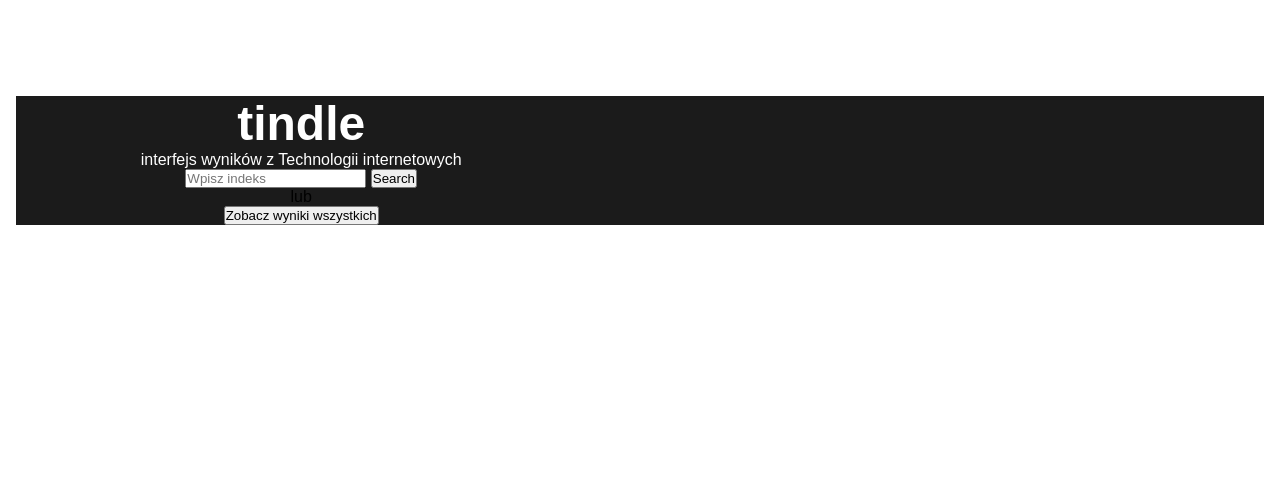
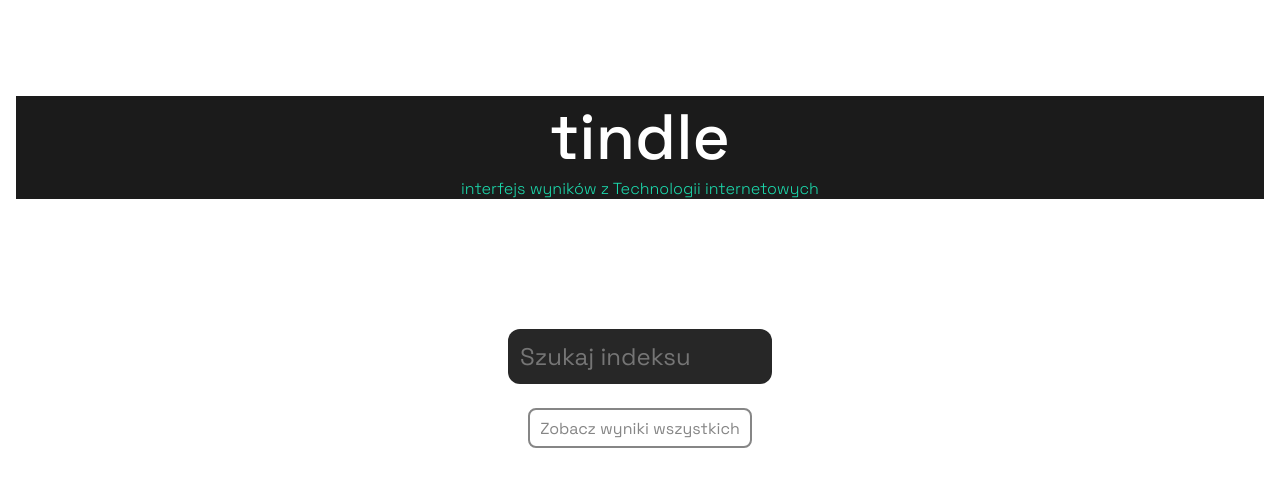
Before and after one commit to kjubik/tindle, a SvelteKit app: page / in a window 1280 px wide. Shown: the top 486 px of the page. Built offline with nearby package versions, Linux system fonts and the light colour scheme.

Commit message:
styled landing page

```diff
--- a/src/routes/+layout.svelte
+++ b/src/routes/+layout.svelte
@@ -4,8 +4,11 @@
 
 <style>
 
+@import url('https://fonts.googleapis.com/css2?family=Space+Grotesk:wght@300;400;500;600;700&display=swap');
+
 body {
     background-color: #1B1B1B;
+    font-size: 16px;
 }
 
 </style>
--- a/src/routes/+page.svelte
+++ b/src/routes/+page.svelte
@@ -21,12 +21,12 @@
 
         <div id="actions">
             <div class="search-bar">
-                <input type="text" bind:value={searchId} on:keypress={ handleKeyPress } placeholder="Wpisz indeks">
-                <button on:click={search}>Search</button>
+                <!-- <button id="search" on:click={search}>Search</button> -->
+                <input type="text" bind:value={searchId} on:keypress={ handleKeyPress } placeholder="Szukaj indeksu">
             </div>
-            <p class="small-text">lub</p>
+            <!-- <p class="small-text">lub</p> -->
             <div class="button">
-                <a href="/results/all"><button>Zobacz wyniki wszystkich</button></a>
+                <a href="/results/all"><button id="see-all">Zobacz wyniki wszystkich</button></a>
             </div>
         </div>
     </div>
@@ -37,11 +37,22 @@
 * {
     margin: 0;
     padding: 0;
+    font-family: 'Space Grotesk', sans-serif;
 }
 
 a {
     color: inherit;
     text-decoration: none;
+}
+
+input {
+	background: none;
+	color: inherit;
+	border: none;
+	padding: 0;
+	font: inherit;
+	cursor: pointer;
+	outline: inherit;
 }
 
 main {
@@ -50,26 +61,72 @@ main {
     text-align: center;
     margin-top: 96px;
     font-family: Arial, Helvetica, sans-serif;
-    display: flex;
-    align-items: flex-end;
     height: 100%;
 }
 
 #header h1 {
     color: #FFFFFF;
-    font-size: 48px;
-    font-weight: 700;
+    font-size: 4em;
+    font-weight: 500;
 }
 
 #header h2 {
-    color: #FFFFFF;
-    font-size: 16px;
+    color: #1CDDAF;
+    font-size: 1em;
     font-weight: 300;
 }
 
 #actions {
-    margin: auto;
+    position: fixed;
+    margin: 0 auto;
+    left: 0;
+    right: 0;
+    bottom: 22em;
 }
 
+input {
+    font-size: 1.5em;
+    background-color: #272727;
+    color: #FFFFFF;
+    padding: 0.5em;
+    border-radius: 0.5em;
+    width: 10em;
+    margin-bottom: 1em;
+}
+
+input:focus {
+    outline: solid;
+    outline-width: 2px;
+    outline-color: #1CDDAF;
+    box-shadow: 0 4px 8px rgba(28, 221, 176, 0.315);
+}
+
+.small-text {
+    margin-top: 1.5em;
+    color: #868686;
+    font-size: 1em;
+    margin-bottom: 1.5em;
+}
+
+#see-all {
+    width: 14em;
+    height: 2.5em;
+    font-size: 1em;
+    margin: 0 auto;
+    background-color: transparent;
+    color: #868686;
+    border-radius: 0.5em;
+    border: solid;
+    border-width: 0.15em;
+    transition: all 200ms ease-in-out;
+}
+
+#see-all:hover {
+    cursor: pointer;
+    border-color: #1CDDAF;
+    box-shadow: 0 4px 8px rgba(28, 221, 176, 0.315);
+    color: #1CDDAF;
+    transition: all 200ms ease-in-out;
+}
 
 </style>
```
